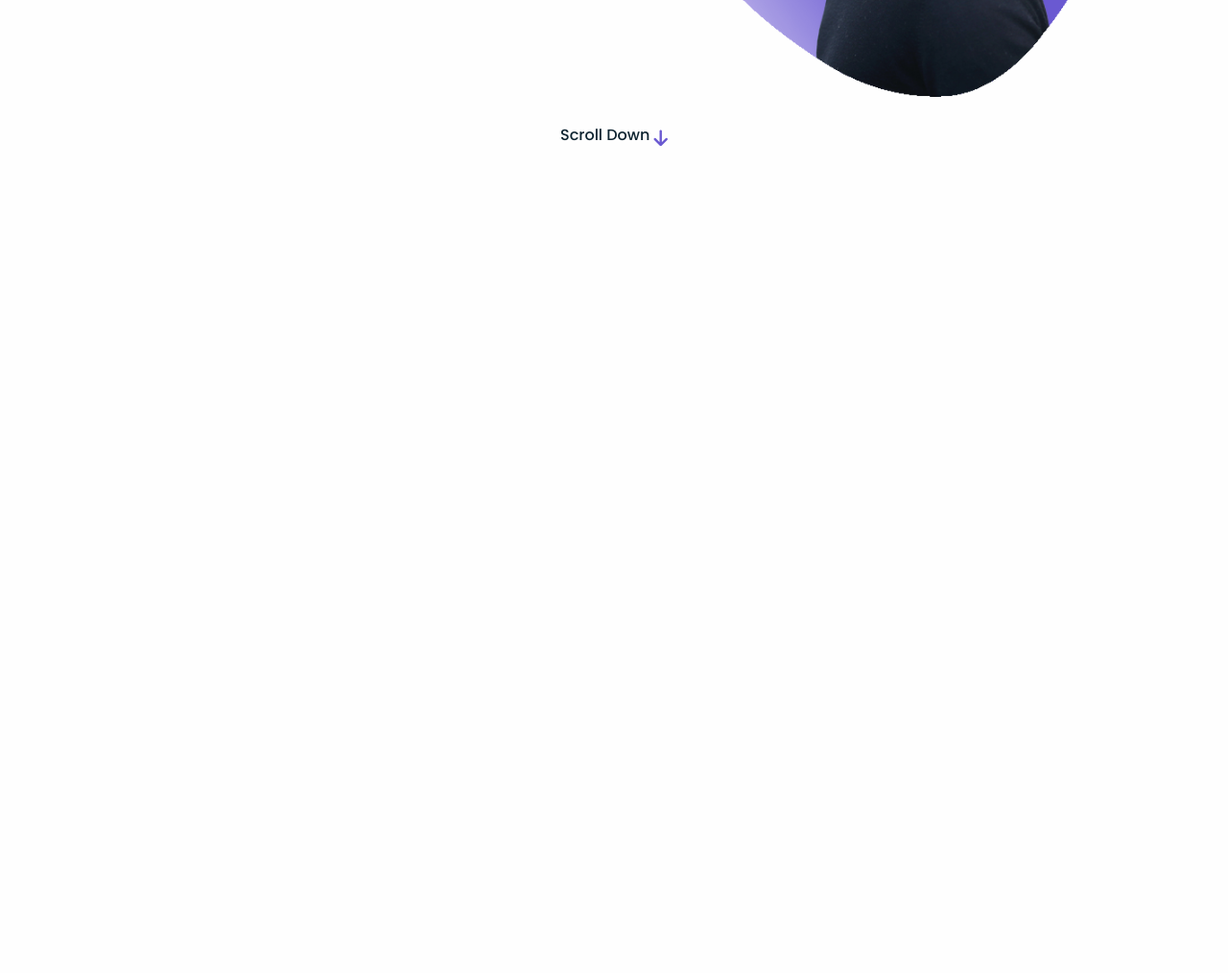
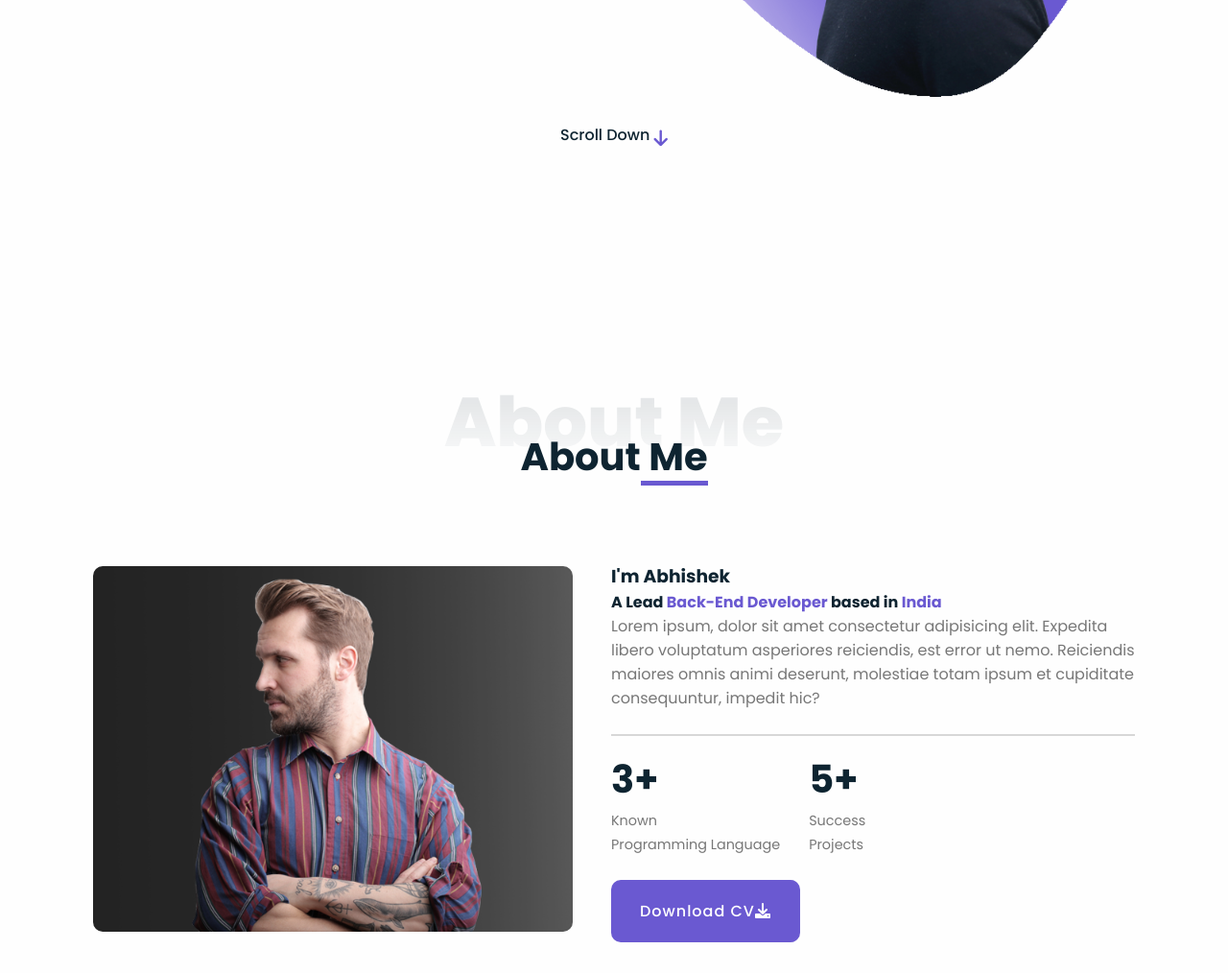
Before and after one commit to abhighosh69/Portfolio, a plain HTML site: page index.html in a window 1280 px wide. Shown: the part 542-1556 px from the top of the page at 96% size. Before the commit the page ends 832 px from the top, so only its background shows below. Drawn offline with Linux system fonts and the light colour scheme.

Commit message:
Add ABOUT Section

```diff
--- a/css/style.css
+++ b/css/style.css
@@ -36,7 +36,6 @@
 
 
 }
-
 
 *{
     margin:0;
@@ -224,9 +223,113 @@ header{
     align-items: center;
 }
 
+.section{
+    position: relative;
+    width: 1150px;
+    margin-left: auto;
+    margin-right: auto;
+    padding: 6rem 2rem 2rem;
+
+}
+
+.sub-section{
+    position: relative;
+    width: 1150px;
+    margin-left: auto;
+    margin-right: auto;
+    padding: 6rem 0;
+}
+
+.section-title-01{
+    font-size: 4.5em;
+    font-weight: 800;
+    margin-bottom: 2rem;
+    background: linear-gradient(to top, transparent 0%, var(--first-color) 70%);
+    -webkit-background-clip:text;
+    -webkit-text-fill-color: transparent;
+    opacity: .1;
+}
+
+.section-title-02{
+    font-size: 2.5em;
+    font-weight: 700;
+    transform: translateY(-80px);
+}
+
+.section-title-02::before{
+    content: '';
+    position: absolute;
+    width: 70px;
+    height: 5px;
+    right: 0;
+    bottom: 0;
+    background: var(--second-color);
+}
+
+.container{
+    position: relative;
+    flex-direction: column;
+}
 
 /*=======About section=======*/
+.about .container .content{
+    column-gap: 40px;
+    width: 100%;
+}
 
+.about-img{
+    position: relative;
+}
+
+.about-img img{
+    max-width: 100%;
+    min-width: 500px;
+    border-radius: 10px;
+}
+
+.about-img .description{
+    max-width: 600px;
+}
+
+.about-img .description h3{
+    font-size: 2em;
+    font-weight: 600;
+    margin-bottom: 10px;
+}
+
+.about-img .description h4{
+    font-size: 1.3em;
+    font-weight: 600;
+    margin-bottom: 10px;
+}
+
+.about-info .description h4 span{
+    color: var(--second-color);
+}
+
+.about-info .description p{
+    color: var(--third-color);
+    font-size: var(--normal-font-size);
+    margin-bottom: 15px;
+    padding-bottom: 25px;
+    border-bottom: 2px solid var(--line-color);
+
+}
+
+.about-info .professional-list{
+    display: flex;
+    column-gap: 30px;
+}
+
+.about-info .professional-list .list-item h3{
+    font-size: 2.5em;
+    font-weight: 700;
+}
+
+.about-info .professional-list .list-item span{
+    color: var(--third-color);
+    font-size: var(--small-font-size);
+}
 
 /*=======Skills section=======*/
 
--- a/index.html
+++ b/index.html
@@ -53,7 +53,35 @@
     </section>
 
     <!--=======About section=======-->
-
+    <section class="about section" id="about">
+        <div class="container flex-center">
+            <h1 class="section-title-01">About Me</h1>
+            <h2 class="section-title-02">About Me</h2>
+            <div class="content flex-center">
+                <div class="about-img">
+                    <img src="images/about-img.png" alt="About Image">
+                </div>
+                <div class="about-info">
+                    <div class="description">
+                        <h3>I'm Abhishek</h3>
+                        <h4>A Lead <span>Back-End Developer</span> based in <span>India</span></h4>
+                        <p>Lorem ipsum, dolor sit amet consectetur adipisicing elit. Expedita libero voluptatum asperiores reiciendis, est error ut nemo. Reiciendis maiores omnis animi deserunt, molestiae totam ipsum et cupiditate consequuntur, impedit hic?</p>
+                    </div>
+                    <ul class="professional-list">
+                        <li class="list-item">
+                            <h3>3+</h3>
+                            <span>Known<br>Programming Language</span>
+                        </li>
+                        <li class="list-item">
+                            <h3>5+</h3>
+                            <span>Success<br>Projects</span>
+                        </li>
+                    </ul>
+                    <a href="document/Abhi CV.docx" class="btn">Download CV<i class="fas fa-download"></i></a>
+                </div>
+            </div>
+        </div>
+    </section>
 
     <!--=======Skills section=======-->
 
@@ -79,6 +107,5 @@
     <!--=======External scripts=======-->
 
 
-
 </body>
 </html>
```
Also changed, not shown: 1 other file.
